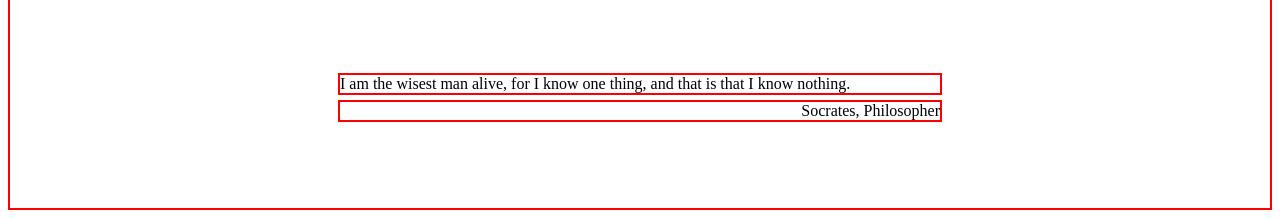
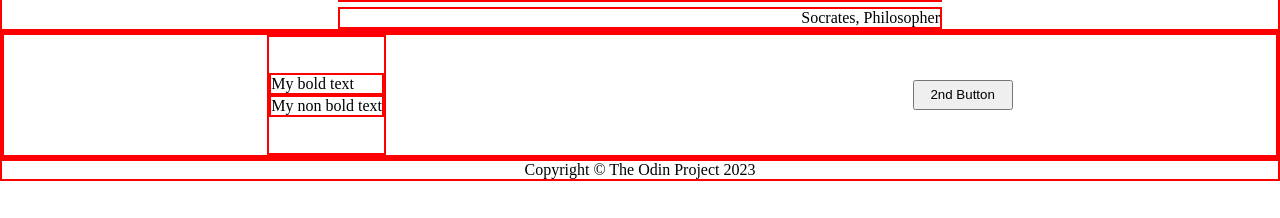
Before and after one commit to contiyo/landing_page_top, a plain HTML site: page index.html in a window 1280 px wide. Shown: the part 770-988 px from the top of the page. After the commit the page ends 951 px from the top, so only its background shows below. Drawn offline with Linux system fonts and the light colour scheme.

Commit message:
Finish core HTML and CSS

```diff
--- a/index.html
+++ b/index.html
@@ -25,7 +25,8 @@
                 </div>
                 <div class="subtext">
                     My name is Konstantinos Pikos, I currently live and work in Greece for <a
-                        href="https://entegro.ie/">Entegro Ltd</a>. I am Senior Python Developer, with more than 5 years
+                        href="https://entegro.ie/">Entegro Ltd</a>. I am Senior Python Developer, with more than 5
+                    years
                     hands-on experience. Feel free to contact me for any enquirys.
                 </div>
                 <button class="button1">Sign Up</button>
@@ -39,22 +40,26 @@
         <div class="skill-container">
             <div class="skill">
                 <img class="skill-image" src="images/python_logo.png">
-                <div class="skill-context">Python programming language. A powerfull tool for all kinds of automations
+                <div class="skill-context">Python programming language. A powerfull tool for all kinds of
+                    automations
                 </div>
             </div>
             <div class="skill">
                 <img class="skill-image" src="images/python_logo.png">
-                <div class="skill-context">Python programming language. A powerfull tool for all kinds of automations
+                <div class="skill-context">Python programming language. A powerfull tool for all kinds of
+                    automations
                 </div>
             </div>
             <div class="skill">
                 <img class="skill-image" src="images/python_logo.png">
-                <div class="skill-context">Python programming language. A powerfull tool for all kinds of automations
+                <div class="skill-context">Python programming language. A powerfull tool for all kinds of
+                    automations
                 </div>
             </div>
             <div class="skill">
                 <img class="skill-image" src="images/python_logo.png">
-                <div class="skill-context">Python programming language. A powerfull tool for all kinds of automations
+                <div class="skill-context">Python programming language. A powerfull tool for all kinds of
+                    automations
                 </div>
             </div>
         </div>
@@ -69,6 +74,18 @@
         </div>
     </div>
 
+    <div class="last-container">
+        <div class="highlight-container">
+            <div class="highlight-container-text">
+                <div class="bold-text">My bold text</div>
+                <div class="non-bold-text">My non bold text</div>
+            </div>
+            <button class="button2">2nd Button</button>
+        </div>
+    </div>
+
+    <div class="footer">Copyright © The Odin Project 2023</div>
+
 
 </body>
 
--- a/styles.css
+++ b/styles.css
@@ -102,3 +102,53 @@ a {
 .quoted-by {
     text-align: right;
 }
+
+.last-container {
+    height: 250px;
+    display: flex;
+    justify-content: center;
+    align-items: center;
+    flex: 1;
+
+}
+
+.highlight-container {
+    display: flex;
+    width: 1660px;
+    height: 120px;
+    justify-content: space-around;
+}
+
+.highlight-container-text {
+    display: flex;
+    flex-direction: column;
+    justify-content: center;
+}
+
+.button2 {
+    height: 30px;
+    width: 100px;
+    align-self: center;
+}
+
+.footer {
+    display: flex;
+    justify-content: center;
+
+}
+
+.footer {
+    display: flex;
+}
+
+html,
+body {
+    margin: 0;
+    height: 100%;
+}
+
+body {
+    display: flex;
+    flex-direction: column;
+
+}
```
